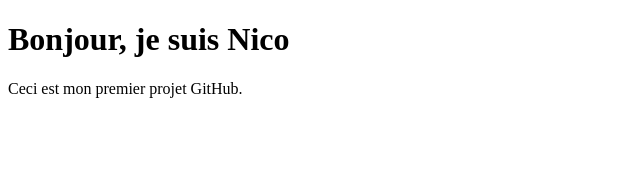
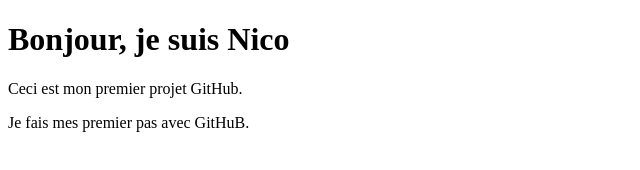
Before and after one commit to CestJusteNico/test-github, a plain HTML site: page index.html in a window 1280 px wide. Shown: the whole page, without its empty margins (0-640 px from the left). Drawn offline with Linux system fonts and the light colour scheme.

Commit message:
modifie le paragraphe

```diff
--- a/index.html
+++ b/index.html
@@ -7,5 +7,6 @@
 <body>
   <h1>Bonjour, je suis Nico</h1>
   <p>Ceci est mon premier projet GitHub.</p>
+    <p>Je fais mes premier pas avec GitHuB.</p>
 </body>
 </html>
```
